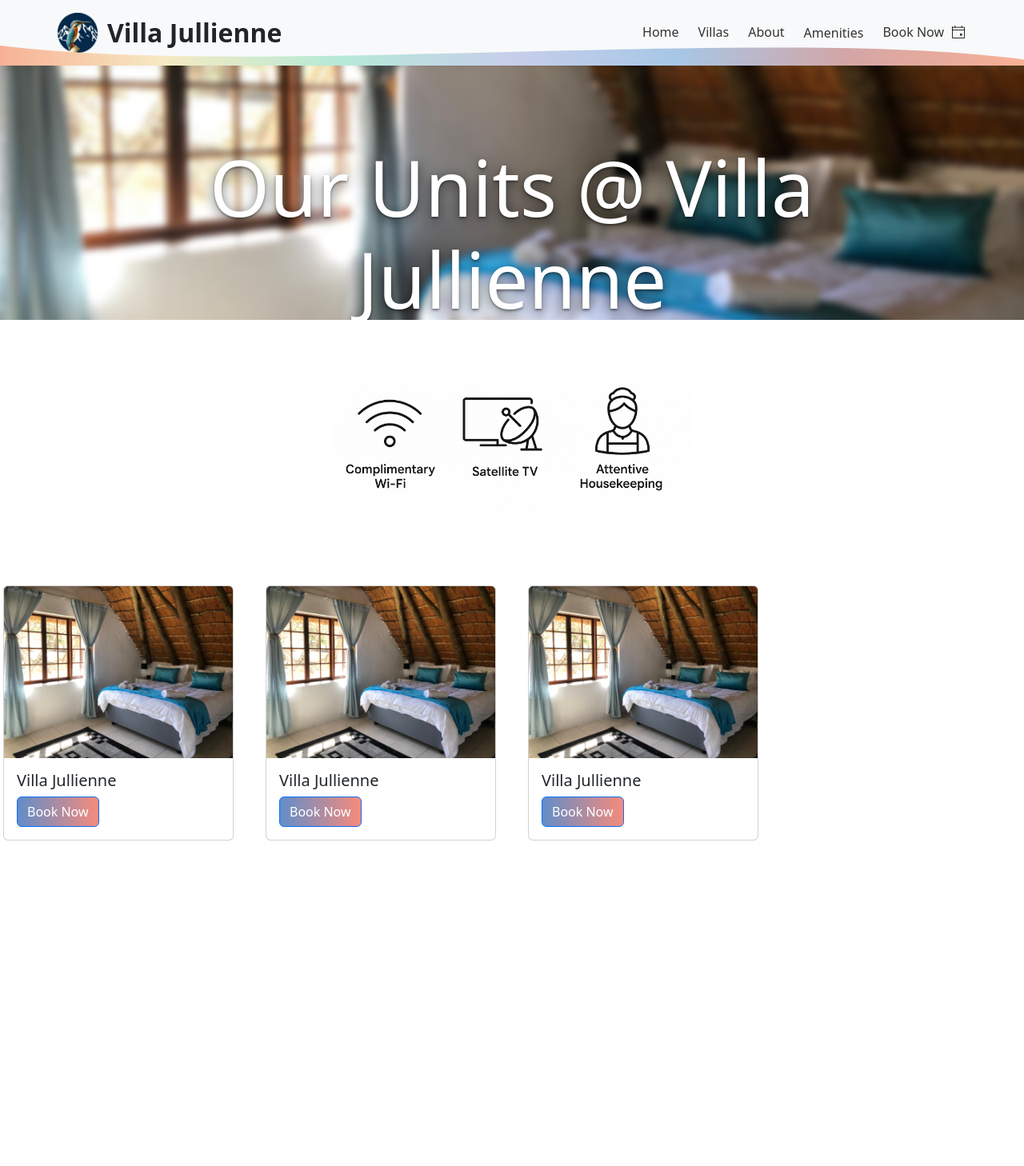
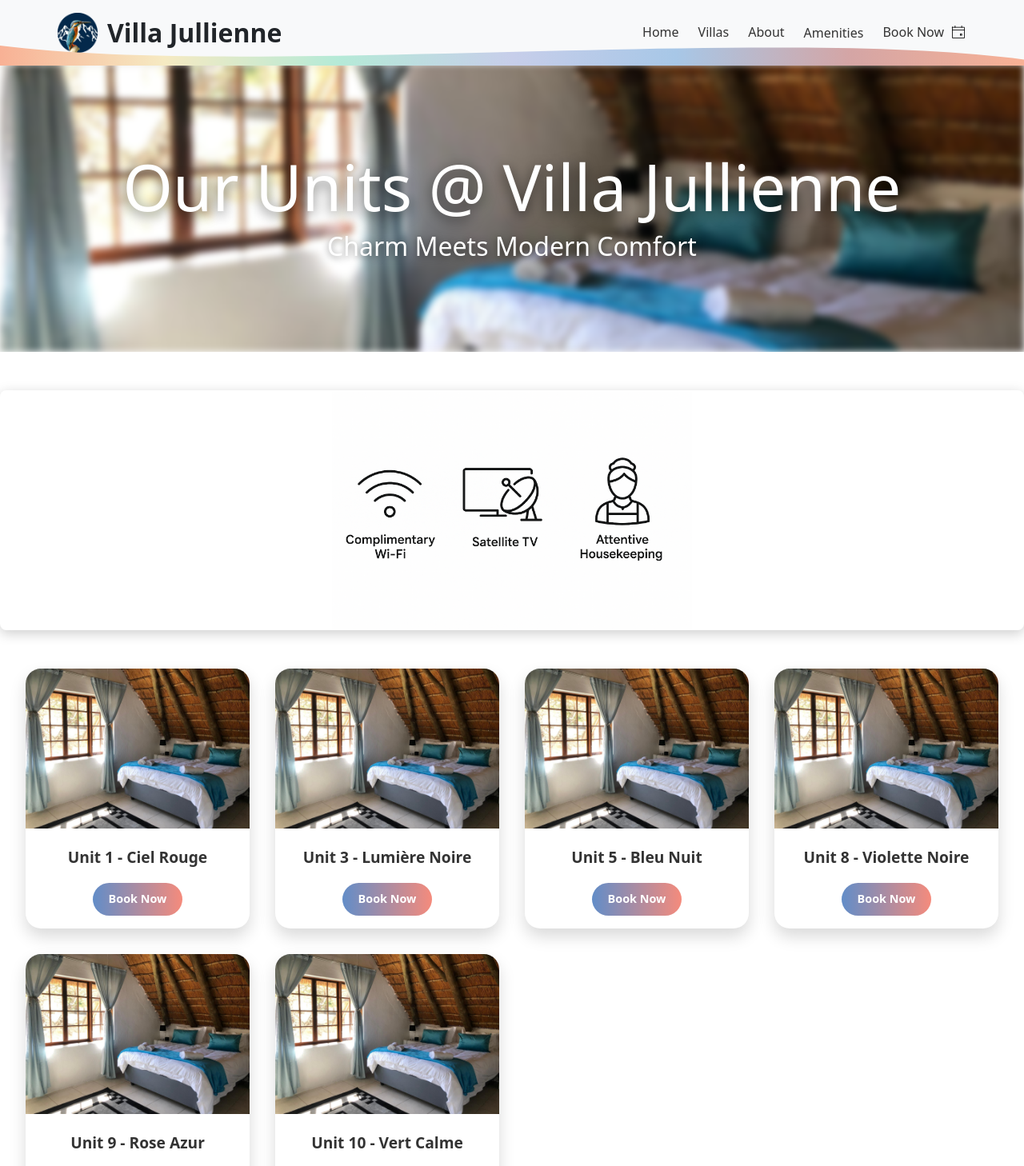
Before and after one commit to CilliersSwanepoel/VillaJullienne, a React (Vite) app in the folder villajullienne/: page /villas in a window 1280 px wide. Shown: the top 1458 px of the page at 80% size. Before the commit the page ends 1083 px from the top, so only its background shows below. Built offline with nearby package versions, Linux system fonts and the light colour scheme.

Commit message:
Updated Villas Page and Card Appearance

```diff
--- a/villajullienne/src/components/elements/Card.jsx
+++ b/villajullienne/src/components/elements/Card.jsx
@@ -1,38 +1,60 @@
-import React, { useState, useEffect } from 'react';
+import React from 'react';
 
-const Card = ({ image, title, buttonText, onButtonClick }) => {
-    const [loading, setLoading] = useState(true);
+function Card({ image, title, buttonText }) {
+    return (
+        <div
+            style={{
+                maxWidth: '320px',
+                borderRadius: '1.2rem',
+                overflow: 'hidden',
+                boxShadow: '0 10px 20px rgba(0, 0, 0, 0.15)',
+                backgroundColor: '#fff',
+                display: 'flex',
+                flexDirection: 'column',
+                transition: 'transform 0.3s ease',
+            }}
+        >
+            <img
+                src={image}
+                alt={title}
+                style={{
+                    width: '100%',
+                    height: '200px',
+                    objectFit: 'cover',
+                }}
+            />
 
-    useEffect(() => {
-        const timer = setTimeout(() => setLoading(false), 1500);
-        return () => clearTimeout(timer);
-    }, []);
+            <div style={{ padding: '1rem', textAlign: 'center' }}>
+                <h3
+                    style={{
+                        margin: '0.5rem 0',
+                        fontWeight: '600',
+                        fontSize: '1.2rem',
+                        color: '#333',
+                    }}
+                >
+                    {title}
+                </h3>
 
-    return (
-        <div className="card position-relative" style={{ width: '18rem' }}>
-            {loading && (
-                <div
-                    className="position-absolute w-100 h-100 d-flex justify-content-center align-items-center"
-                    style={{ background: 'rgba(255,255,255,0.7)', zIndex: 2, top: 0, left: 0 }}
-                >
-                    <div className="spinner-border text-primary" role="status">
-                        <span className="visually-hidden">Loading...</span>
-                    </div>
-                </div>
-            )}
-            <img src={image} className="card-img-top" alt="Card" />
-            <div className="card-body">
-                <h5 className="card-title">{title}</h5>
-                <button style={{ background: "linear-gradient(to right, #628dc8, #f58b7c)" }}
-                    className="btn btn-primary"
-                    onClick={onButtonClick}
-                    disabled={loading}
+                <button
+                    style={{
+                        marginTop: '0.8rem',
+                        padding: '0.6rem 1.2rem',
+                        background: 'linear-gradient(to right, #628dc8, #f58b7c)',
+                        color: '#fff',
+                        border: 'none',
+                        borderRadius: '2rem',
+                        cursor: 'pointer',
+                        fontWeight: 'bold',
+                        fontSize: '0.9rem',
+                        transition: 'background 0.3s ease',
+                    }}
                 >
                     {buttonText}
                 </button>
             </div>
         </div>
     );
-};
+}
 
 export default Card;
--- a/villajullienne/src/components/page/Villas.jsx
+++ b/villajullienne/src/components/page/Villas.jsx
@@ -6,69 +6,77 @@ import AmenitiesIcons from '../../static/assets/icons/AmenitiesIcons.png';
 
 function Villas() {
     return (
-        <div style={{ marginTop: 80 }}>
+        <div style={{ marginTop: '80px', overflowX: 'hidden' }}>
+            {/* Banner Section */}
             <div
                 style={{
                     position: 'relative',
-                    width: '100vw',
-                    height: '40vh',
-                    margin: 0,
-                    padding: 0,
+                    width: '100%',
+                    height: '45vh',
+                    display: 'flex',
+                    alignItems: 'center',
+                    justifyContent: 'center',
                     overflow: 'hidden',
                 }}
             >
+                {/* Blurred Background */}
                 <div
                     style={{
                         position: 'absolute',
-                        top: '-10px',
-                        left: '-10px',
-                        width: 'calc(100% + 20px)',
-                        height: 'calc(100% + 20px)',
+                        top: 0,
+                        left: 0,
+                        width: '100%',
+                        height: '100%',
                         backgroundImage: `url(${OceanRoom})`,
                         backgroundSize: 'cover',
                         backgroundPosition: 'center',
                         backgroundRepeat: 'no-repeat',
                         filter: 'blur(4px) brightness(1.0)',
-                        zIndex: 0
+                        zIndex: 0,
                     }}
                 />
-                <div style={{ position: 'relative', zIndex: 1, textAlign: 'center' }}>
-                    <h1 style={{ color: '#fff', margin: 0, padding: '1em', fontSize: '6rem',  textShadow: '0 4px 16px rgba(0,0,0,0.6), 0 1.5px 3px rgba(0,0,0,0.4)' }}>
+
+                {/* Foreground Text */}
+                <div
+                    style={{
+                        position: 'relative',
+                        zIndex: 1,
+                        textAlign: 'center',
+                        padding: '1rem',
+                        color: '#fff',
+                    }}
+                >
+                    <h1 style={{ fontSize: '5rem', margin: 0, textShadow: '0 4px 16px rgba(0,0,0,0.6)' }}>
                         Our Units @ Villa Jullienne
                     </h1>
-                    <h2 style={{ color: '#fff', margin: 0, padding: '0 1em', textShadow: '0 4px 16px rgba(0,0,0,0.6), 0 1.5px 3px rgba(0,0,0,0.4)' }}>Charm Meets Modern Comfort</h2>
+                    <h2 style={{ marginTop: '0.5rem', textShadow: '0 2px 8px rgba(0,0,0,0.5)' }}>
+                        Charm Meets Modern Comfort
+                    </h2>
                 </div>
             </div>
 
-            <HFrame imageSrc={AmenitiesIcons} />
+            {/* Amenities */}
+            <div style={{ marginTop: '3rem', boxShadow: '0 4px 16px rgba(0,0,0,0.2)', borderRadius: '8px', overflow: 'hidden' }}>
+                <HFrame imageSrc={AmenitiesIcons} />
+            </div>
 
+            {/* Villa Cards Grid */}
             <div
                 style={{
                     display: 'grid',
-                    gridTemplateColumns: 'repeat(4, 1fr)',
+                    gridTemplateColumns: 'repeat(auto-fit, minmax(250px, 1fr))',
                     gap: '2rem',
-                    padding: '2rem 0',
-                    justifyItems: 'center'
+                    padding: '3rem 2rem',
                 }}
             >
-                <Card
-                    image={OceanRoom}
-                    title="Villa Jullienne"
-                    buttonText="Book Now"
-                />
+                <Card image={OceanRoom} title="Unit 1 - Ciel Rouge" buttonText="Book Now" />
+                <Card image={OceanRoom} title="Unit 3 - Lumière Noire" buttonText="Book Now" />
+                <Card image={OceanRoom} title="Unit 5 - Bleu Nuit" buttonText="Book Now" />
+                <Card image={OceanRoom} title="Unit 8 - Violette Noire" buttonText="Book Now" />
+                <Card image={OceanRoom} title="Unit 9 - Rose Azur" buttonText="Book Now" />
+                <Card image={OceanRoom} title="Unit 10 - Vert Calme" buttonText="Book Now" />
 
-                <Card
-                    image={OceanRoom}
-                    title="Villa Jullienne"
-                    buttonText="Book Now"
-                />
-
-                <Card
-                    image={OceanRoom}
-                    title="Villa Jullienne"
-                    buttonText="Book Now"
-                />
-                {/* Add more <Card /> components here for more grid items */}
+                {/* Add more <Card /> components as needed */}
             </div>
         </div>
     );
```
